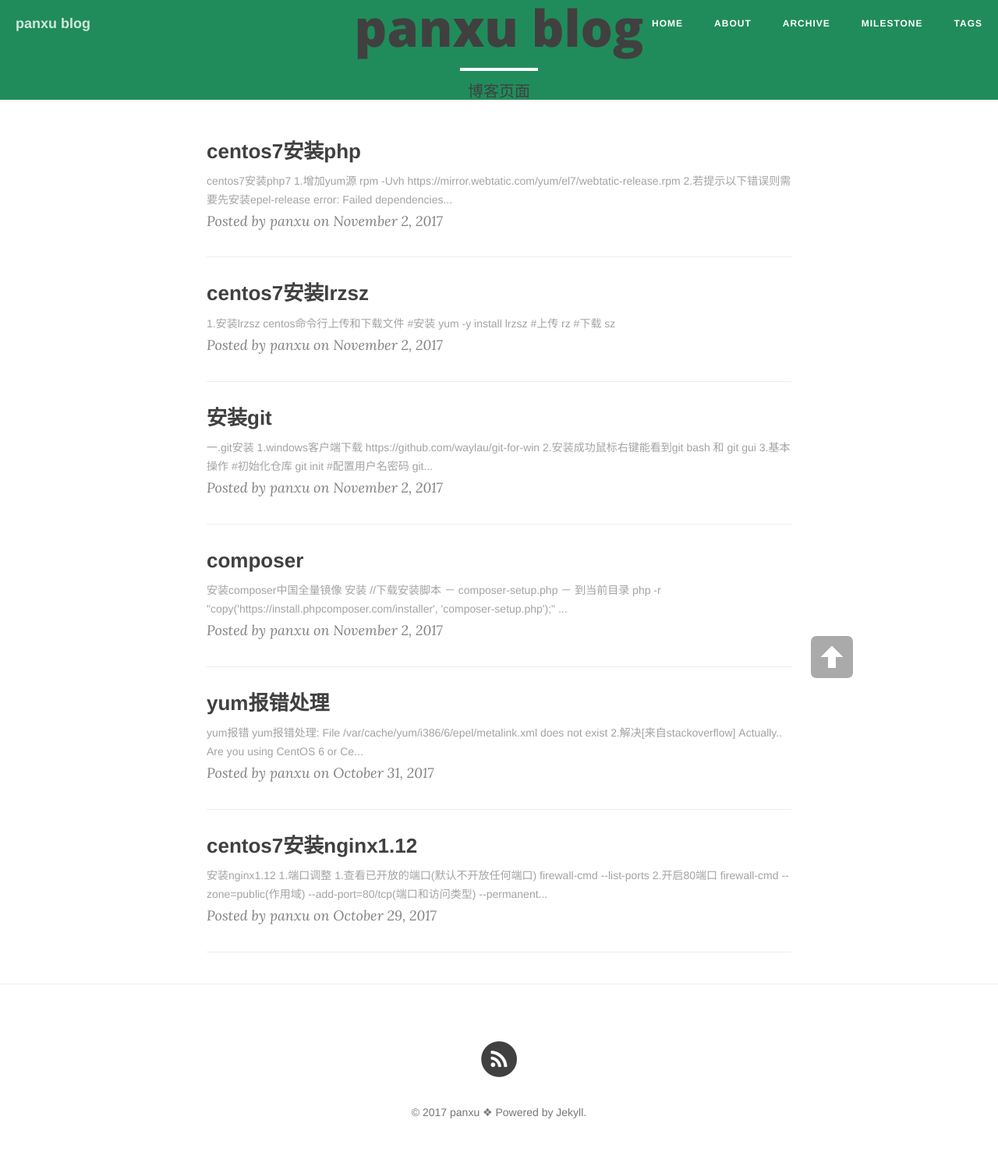
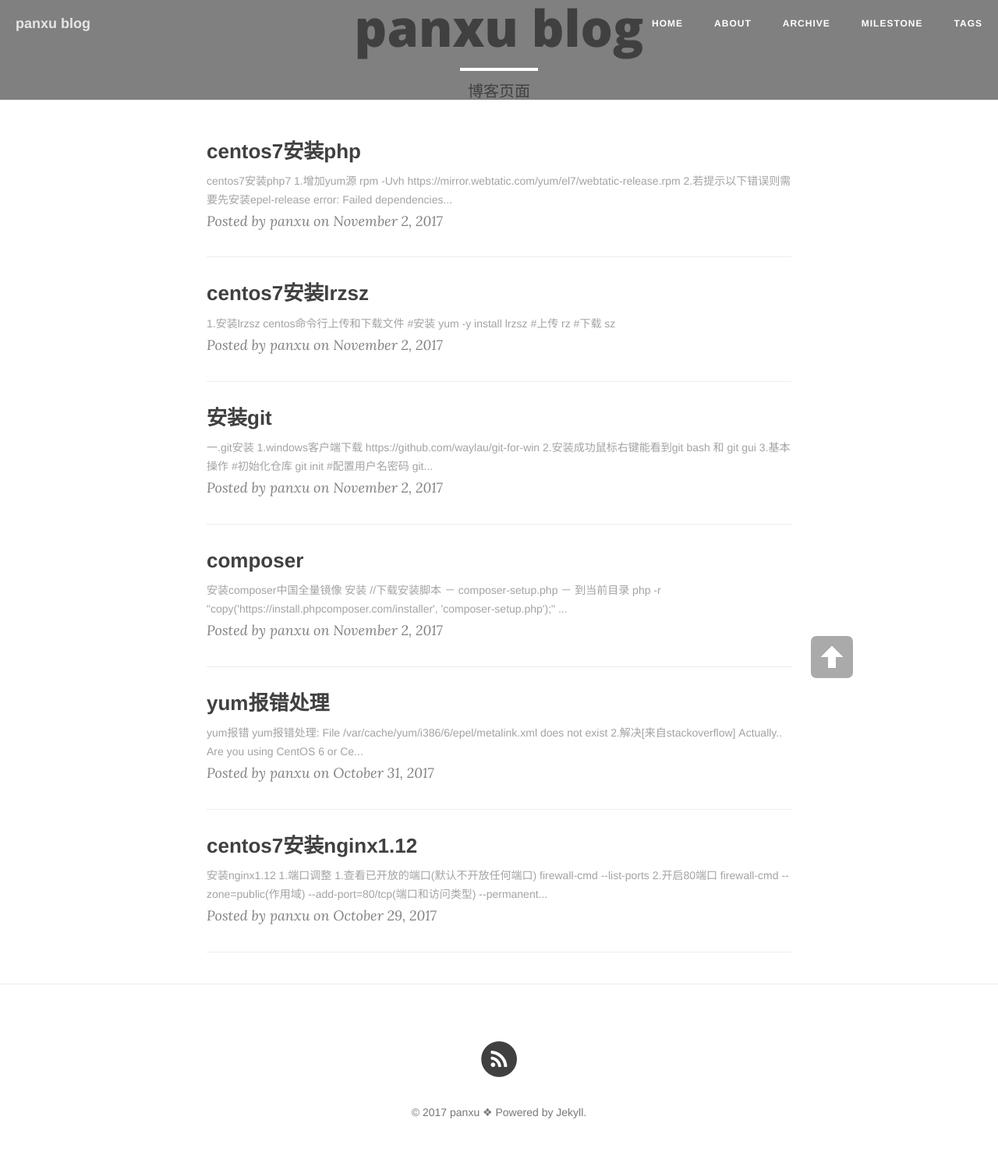
Before and after one commit to panxus/panxus.github.io, a Jekyll site: the page built from index.html, in a window 1280 px wide. Shown: the whole page at 78% size. Built offline with Jekyll 4.4.1, drawn with Linux system fonts in a browser that asks for light colours; nearby versions of some CDN libraries; the list of posts is cut into pages by our own code.

Commit message:
css update

```diff
--- a/_layouts/page.html
+++ b/_layouts/page.html
@@ -3,7 +3,7 @@ layout: default
 ---
 
 <!-- Page Header -->
-<header class="intro-header" style="background-image: url('{{ site.baseurl }}/{% if page.header-img %}{{ page.header-img }}{% else %}{{ site.header-img }}{% endif %}')">
+<header class="intro-header">
     <div class="container">
         <div class="row">
             <div class="col-lg-8 col-lg-offset-2 col-md-10 col-md-offset-1">
```
Also changed, not shown: css/clean-blog.min.css.
